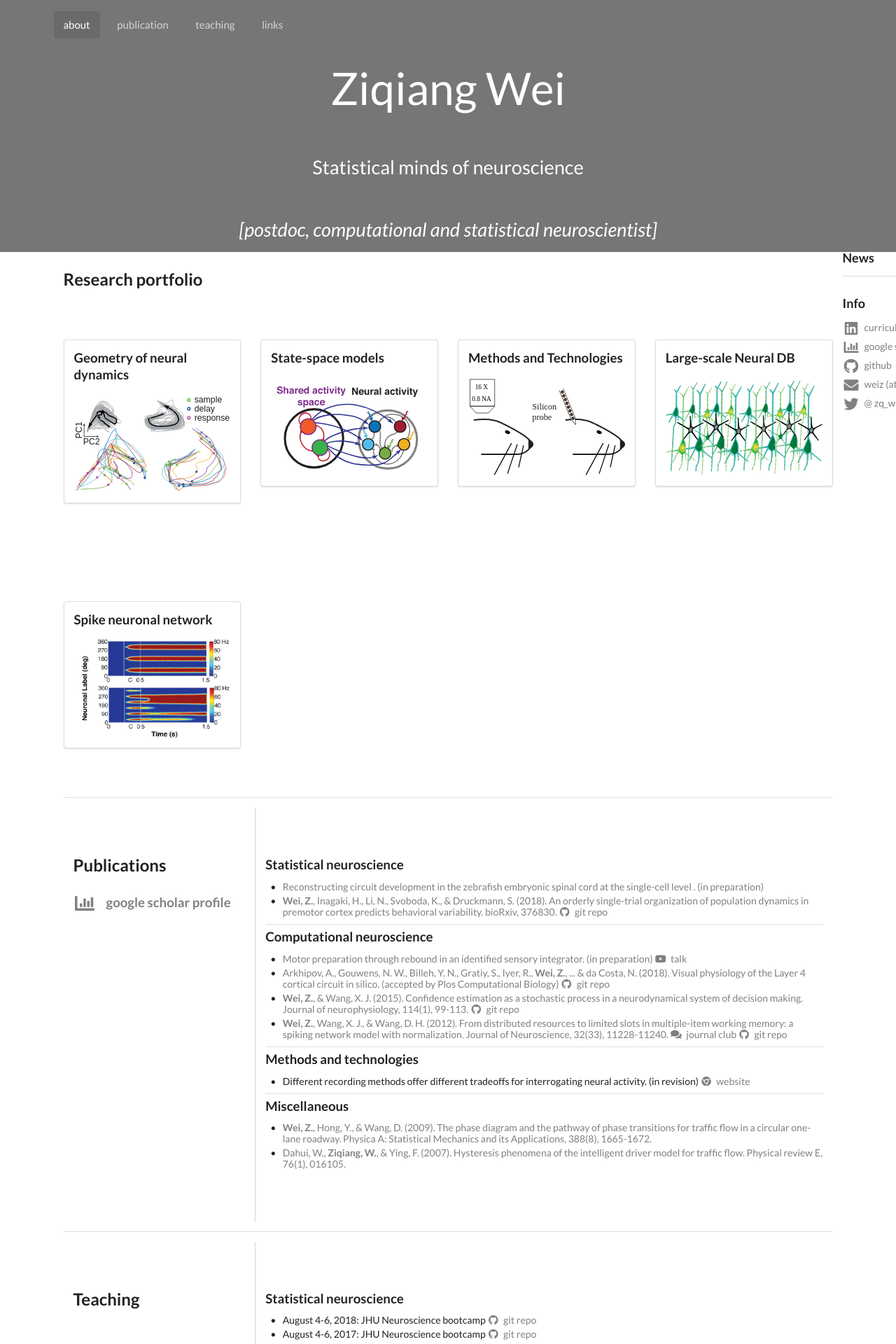
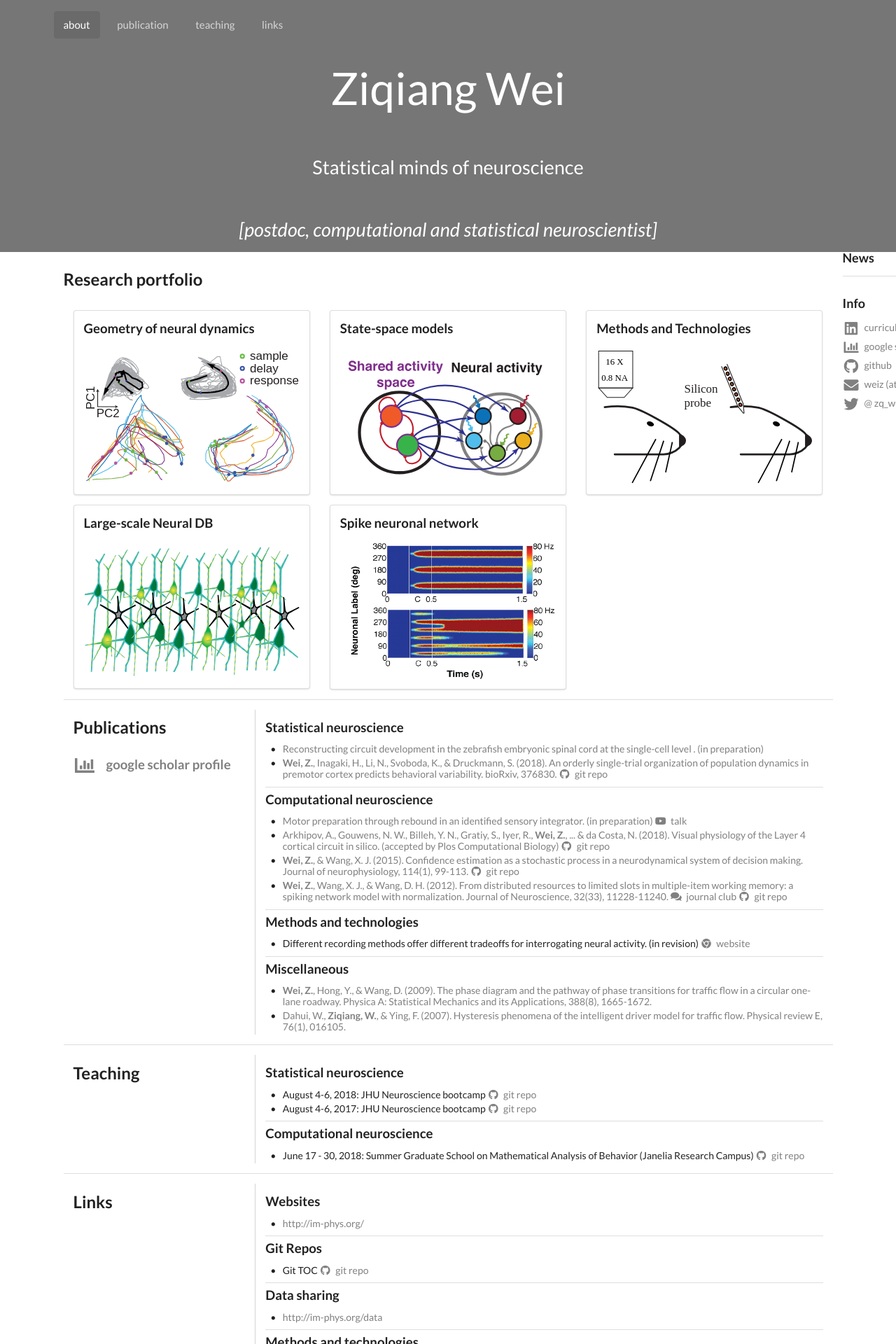
Before and after one commit to zqwei/zqwei.github.io, a Jekyll site: the page built from index.html, in a window 1280 px wide. Shown: the top 1920 px of the page at 70% size. Built offline with Jekyll 4.4.1, drawn with Linux system fonts in a browser that asks for light colours.

Commit message:
update layouts

```diff
--- a/_includes/home.html
+++ b/_includes/home.html
@@ -1,6 +1,6 @@
 <!-- contents -->
 <h2 class="ui header">Research portfolio</h2>
-<div class="ui four column stackable grid">
+<div class="ui three column stackable padded grid">
   <div class="column">
     <div class="ui segment">
       <h3>Geometry of neural dynamics</h3>
--- a/_layouts/default.html
+++ b/_layouts/default.html
@@ -121,8 +121,8 @@
       padding: 0em;
     }
     .quote.stripe.segment .grid .column {
-      padding-top: 5em;
-      padding-bottom: 5em;
+      padding-top: 1em;
+      padding-bottom: 0em;
     }
 
     .footer.segment {
```
